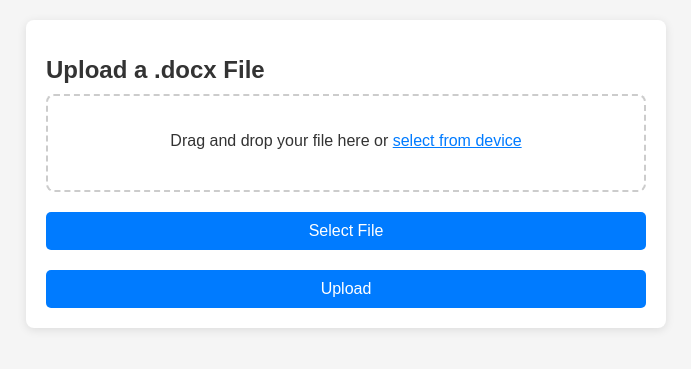
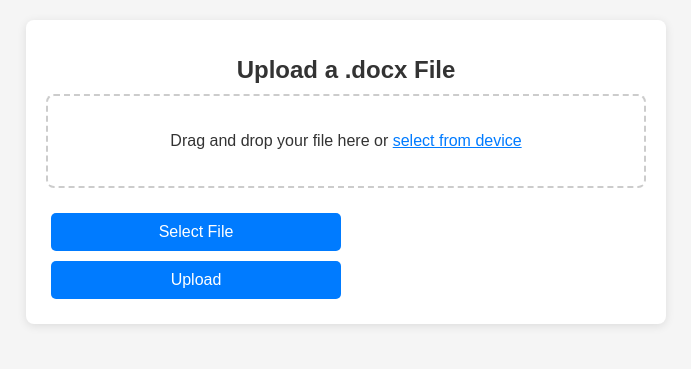
Before and after one commit to Abhighyan/counthighlightedwords, a Flask app: page / in a window 1280 px wide. Shown: the top 369 px of the page, without its empty margins (294-985 px from the left). Run offline with Flask 2, Linux system fonts and the light colour scheme.

Commit message:
Update styles.css

```diff
--- a/static/styles.css
+++ b/static/styles.css
@@ -18,11 +18,7 @@ body {
 h1 {
     font-size: 24px;
     margin-bottom: 10px;
-}
-
-p {
-    font-size: 16px;
-    margin-bottom: 20px;
+    text-align: center;
 }
 
 .drop-area {
@@ -32,6 +28,7 @@ p {
     text-align: center;
     transition: background-color 0.3s;
     cursor: pointer;
+    margin-bottom: 20px;
 }
 
 .drop-area:hover {
@@ -52,21 +49,13 @@ p {
     padding: 10px 20px;
     font-size: 16px;
     cursor: pointer;
-    margin-top: 20px;
-    display: block;
-    width: 100%;
+    margin: 5px; /* Added margin for spacing */
+    width: calc(50% - 10px); /* Adjusted width for alignment */
+    display: inline-block;
 }
 
 .submit-button:hover {
     background-color: #0056b3;
-}
-
-.results {
-    margin-top: 20px;
-    padding: 20px;
-    background: #f9f9f9;
-    border-radius: 8px;
-    box-shadow: 0 1px 5px rgba(0, 0, 0, 0.1);
 }
 
 .progress-bar {
@@ -87,4 +76,5 @@ p {
 .error-message {
     color: red;
     margin-top: 10px;
+    text-align: center;
 }
```
